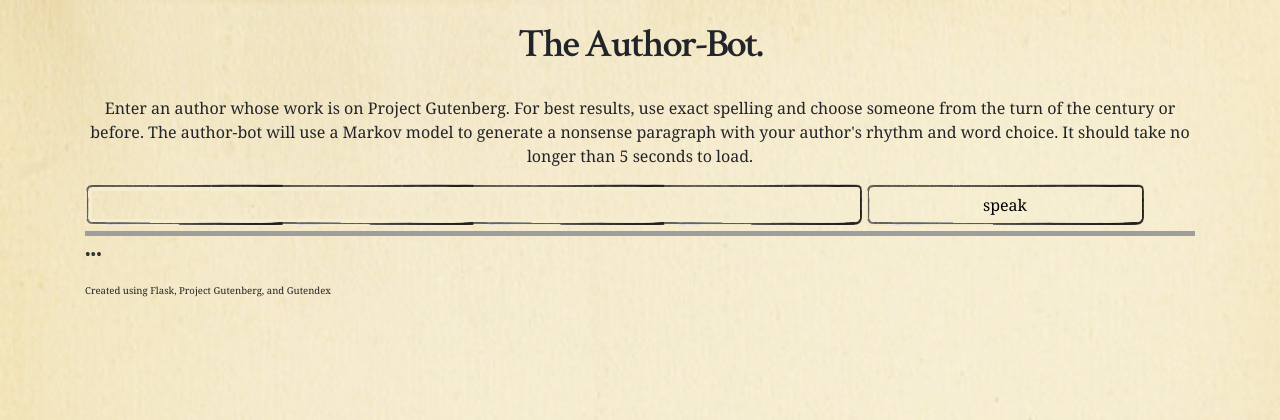
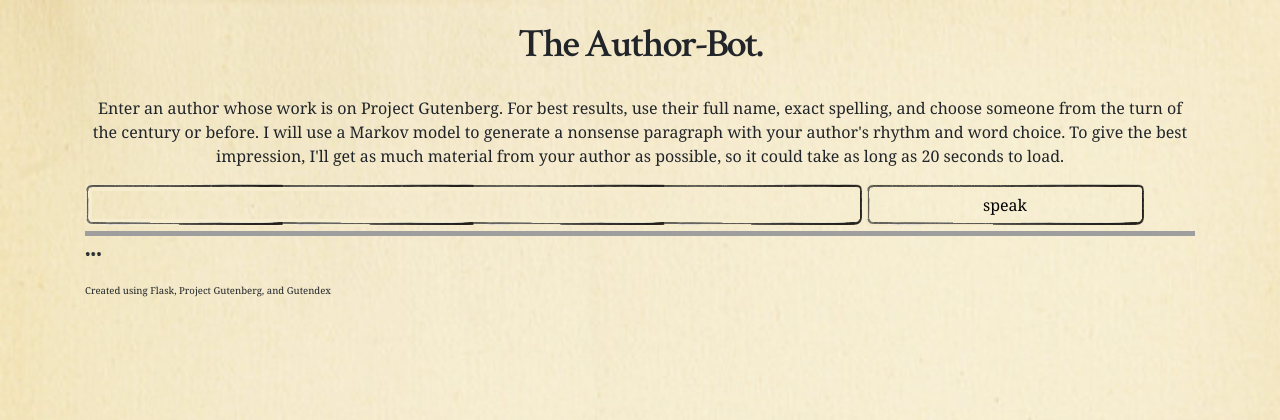
Before and after one commit to adorali-alt/Author-bot, a Flask app: page / in a window 1280 px wide. Shown: the top 420 px of the page. Run offline with Flask 2, Linux system fonts and the light colour scheme; some libraries are stand-ins or nearby versions; grey boxes are pictures that could not be loaded.

Commit message:
add logging

```diff
--- a/app.py
+++ b/app.py
@@ -7,6 +7,7 @@ from flask import Flask
 import requests
 import json
 import random
+import time
 
 from flask import (
     Blueprint, flash, render_template, request
@@ -101,13 +102,13 @@ def token_ends_sentence(token):
 
 
 def load_higher_order_markov_model(markov_model, order, data):
-    for i in range(0, len(data)-order):
+    for i in range(0, len(data) - order):
         # Check for end tokens to add
-        for j in range(i, i+order):
+        for j in range(i, i + order):
             if token_ends_sentence(data[j]):
-                data.insert(j+1, END_TOKEN)
+                data.insert(j + 1, END_TOKEN)
         # Create the window
-        window = tuple(data[i: i+order])
+        window = tuple(data[i: i + order])
         # Add to the dictionary
         if window in markov_model:
             # We have to just append to the existing Dictogram
@@ -193,6 +194,7 @@ def chunk_up_text(raw_text):
 
     return sliced_raw_text
 
+
 @bp.route('/', methods=('GET', 'POST'))
 def empty():
     author_name = "Author"
@@ -205,9 +207,13 @@ def empty():
         query = author_name.lower().replace(' ', '%20')
         # fetch book list
         try:
+            start_time = time.time()
             response = requests.get(GUT_URL_TEMPLATE + query).content
+            end_time = time.time()
+            print('timed operation : get from gutendex : {}'.format(end_time - start_time))
 
             # return all valid books (valid = authored by the given name and in english)
+            start_time = time.time()
             books = json.loads(response.decode("utf-8"))["results"]
             raw_text = ''
             with ThreadPoolExecutor() as executor:
@@ -215,12 +221,21 @@ def empty():
                     if result is not None:
                         raw_text += result
 
+            end_time = time.time()
+            print('timed operation : load books : {}'.format(end_time - start_time))
+
+            start_time = time.time()
             sliced_raw_text = chunk_up_text(raw_text)
+            end_time = time.time()
+            print('timed operation : chunk data : {}'.format(end_time - start_time))
 
             # make model from text
+            start_time = time.time()
             markov_model = dict()
             with ThreadPoolExecutor() as executor:
                 executor.map(load_higher_order_markov_model, repeat(markov_model), repeat(1), sliced_raw_text)
+            end_time = time.time()
+            print('timed operation : generate model : {}'.format(end_time - start_time))
 
             speech = generate_random_paragraph(markov_model)
 
--- a/templates/empty.html
+++ b/templates/empty.html
@@ -3,9 +3,10 @@
 
 {% block header %}
 <h1>The {% block name %}{{sample["author_name"]}}{% endblock %}-Bot.</h1>
-<p class="instruc">Enter an author whose work is on Project Gutenberg. For best results, use exact spelling and choose
-    someone from the turn of the century or before. The author-bot will use a Markov model to generate a nonsense paragraph with
-    your author's rhythm and word choice. It should take no longer than 5 seconds to load.</p>
+<p class="instruc">Enter an author whose work is on Project Gutenberg. For best results, use their full name, exact spelling, and choose
+    someone from the turn of the century or before. I will use a Markov model to generate a nonsense paragraph with
+    your author's rhythm and word choice. To give the best impression, I'll get as much material from your author as possible,
+    so it could take as long as 20 seconds to load.</p>
 {% endblock %}
 
 
```
